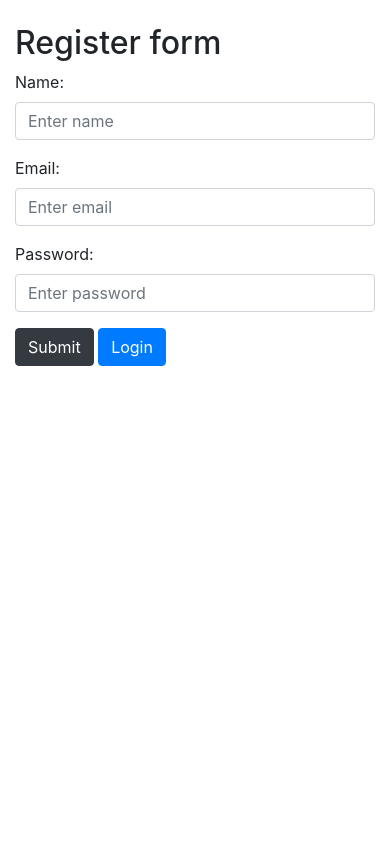
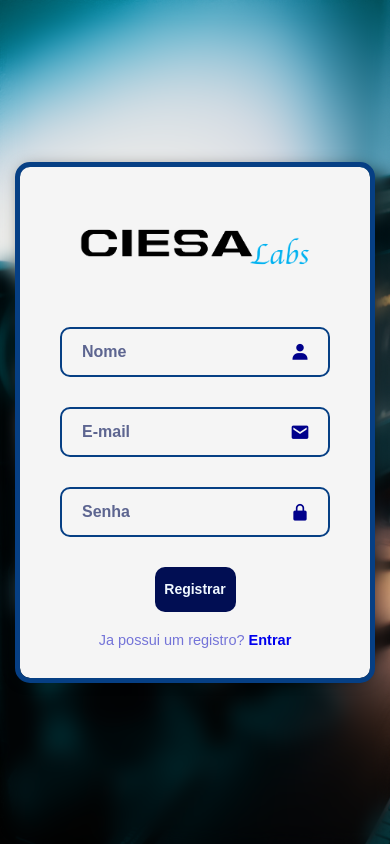
Before and after one commit to Founder-gif/CiesaLabs, a Flask app: page / in a window 390 px wide. Run offline with Flask 3, Linux system fonts and the light colour scheme.

Commit message:
Ajuste CSS
- modificações
  1 - Pastas:
   • Alterei a estrutura para se encaixar no flask.
  2 - Responsividade:
   • Login e registro estão ok
   • Home não finalizada, mas funcionando.

OBS:
1 - Retorno do nome de usuario esta errada, o retorno para o front esta sendo <user 1> (numero de acordo com o registro).
2 - Antes de criar um novo arquivo, verifique sua localização de acordo com a estrutura flask, pois ele necessita de pastas em areas especificas para funcionar.

```diff
--- /dev/null
+++ b/static/stylesheets/style-register.css
@@ -0,0 +1,146 @@
+/* Estilização  geral */
+
+*{
+
+    padding: 0;
+    margin: 0;
+    box-sizing: border-box;
+    font-family: "Poppins", sans-serif;
+
+}
+
+/* Centralização da div central e estilização do Background */
+
+body{
+
+    display: flex;
+    justify-content: center;
+    align-items: center;
+    min-height: 100vh;
+    background: url(../images/img.jpg) no-repeat;
+    background-size: cover;
+    background-position: center;
+    backdrop-filter: blur(10px);
+
+}
+
+/* Estilização do bloco central */
+
+.register{
+
+    min-width: 260px;
+    width: 500px;
+    background: whitesmoke;
+    color: darkblue;
+    border-radius: 10px;
+    box-shadow: 0 0 15px rgb(0, 0, 0,.5);
+    outline: #063f84 solid 5px;
+    padding: 30px 40px;
+    margin: 20px;
+
+}
+
+.register .logo{
+
+    display:flex;
+    height: 100px;
+    width: 100%;
+    justify-content: center;
+
+}
+
+
+/* Estilização das barras de preenchimentos */
+.register .inputbox{
+
+    position: relative;
+    width: 100%;
+    height: 50px;
+    margin: 30px 0;
+
+}
+
+.inputbox input{
+
+    width: 100%;
+    height: 100%;
+    background: transparent;
+    border: none;
+    outline: none;
+    border: 2px solid  #063f84;
+    border-radius: 10px;
+    font-size: 16px;
+    font-weight: 550;
+    color: #010e53;
+    padding: 20px 45px 20px 20px;
+
+}
+.inputbox input::placeholder{
+
+    color: #010f539f;
+
+}
+
+.inputbox i{
+
+    position: absolute;
+    right: 20px;
+    top: 50%;
+    transform: translateY(-50%);
+    font-size: 20px;
+}
+
+
+/* Estilização do botão */
+.register .button-register{
+
+    display: flex;
+    justify-content: center;
+    margin: 30px 0 20px;
+}
+
+.register .btn{
+
+    width: 30%;
+    height: 45px;
+    background-color: #010e53;
+    color: aliceblue;
+    border: none;
+    outline: none;
+    border-radius: 10px;
+    cursor: pointer;
+    font-size: 14px;
+    font-weight: 550;
+    transition: ease-in-out .3s;
+
+}
+
+.register .btn:hover{
+
+    background-color: #0b1f86;
+    color: aliceblue;
+}
+
+/* Estilização do link login */
+.register .pag-login{
+
+    display: flex;
+    justify-content: center;
+    font-size: 14.5px;
+    margin: 0;
+}
+
+.pag-login p{
+
+    color: rgb(116, 116, 216);
+}
+
+.pag-login a{
+    text-decoration: none;
+}
+
+.pag-login strong:hover{
+
+    color: darkblue;
+
+}
--- a/templates/register.html
+++ b/templates/register.html
@@ -1,40 +1,49 @@
 <!DOCTYPE html>
 <html lang="en">
 <head>
-  <title>Register page</title>
     <meta charset="utf-8">
     <meta name="viewport" content="width=device-width, initial-scale=1">
-  <link rel="stylesheet" href="https://cdn.jsdelivr.net/npm/bootstrap@4.6.2/dist/css/bootstrap.min.css">
-  <script src="https://cdn.jsdelivr.net/npm/jquery@3.6.4/dist/jquery.slim.min.js"></script>
-  <script src="https://cdn.jsdelivr.net/npm/popper.js@1.16.1/dist/umd/popper.min.js"></script>
-  <script src="https://cdn.jsdelivr.net/npm/bootstrap@4.6.2/dist/js/bootstrap.bundle.min.js"></script>
+    <link href='https://unpkg.com/boxicons@2.1.4/css/boxicons.min.css' rel='stylesheet'>
+    <link rel="stylesheet" href="../static/stylesheets/style-register.css">
+    <title>Ciesa Labs</title>
 </head>
 <body>
 
-<div class="container">
-    <div class=" row justify-content-center">
-        <div class="col-sm-6 mt-4">
-            <h2>Register form</h2>
+    <div class="register">
         <form action="/register" method="POST">
-                <div class="form-group">
-                <label for="name">Name:</label>
-                <input type="text" class="form-control" id="name" placeholder="Enter name" name="name">
+
+            <div class="logo"><img src="../static/images/Ciesa Labs - Logo.png" alt="logo"></div>
+
+            <!-- Entrada de Nome do usuario -->
+            <div class="inputbox">
+                <input type="text" class="form-control" placeholder="Nome"  id="name" required name="name">
+                <i class='bx bxs-user'></i>
             </div>
 
-                <div class="form-group">
-                <label for="email">Email:</label>
-                <input type="email" class="form-control" id="email" placeholder="Enter email" name="email">
+                <!-- Entrada de email -->
+            <div class="inputbox">
+                <input type="email" class="form-control" placeholder="E-mail"  id="email" required name="email">
+                <i class='bx bxs-envelope'></i>
             </div>
 
-                <div class="form-group">
-                <label for="pwd">Password:</label>
-                <input type="password" class="form-control" id="pwd" placeholder="Enter password" name="password">
+                <!-- Entrada de Senha -->
+            <div class="inputbox">
+                <input type="password" class="form-control" id="pwd" placeholder="Senha" required name="password">
+                <i class='bx bxs-lock-alt' ></i>
             </div>
 
-                <button type="submit" class="btn btn-dark">Submit</button>
-                <a href="login" class="btn btn-primary">Login</a>
+            <!-- Botão Entrar -->
+            <div class="button-register">
+                <button type="submit" class="btn">Registrar</button>
+            </div>
+
+            <!-- Botão para tela de login -->
+            <div class="pag-login">
+                <p>Ja possui um registro? <a href="login"><strong class="link-login">Entrar</strong></a></p>
+            </div>
+
         </form>
-        </div>
+
     </div>
 
 </div>
```
Also changed, not shown: static/stylesheets/style-home.css (renamed from css/style-home.css, +62 -0 lines), static/stylesheets/style-login.css (renamed from css/style-index.css, +29 -32 lines), templates/home.html (+7 -7 lines), templates/login.html (+13 -16 lines), static/images/Ciesa Labs - Logo.png (renamed from css/images/Ciesa Labs - Logo.png), static/images/img.jpg (renamed from css/images/img.jpg). Lines whose indentation alone changed are shown as unchanged.
